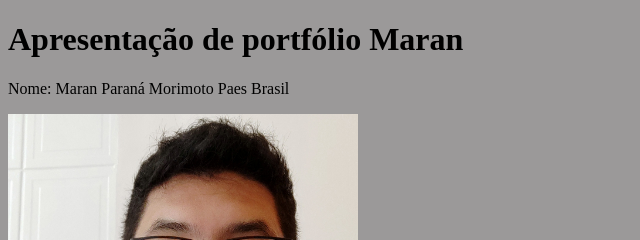
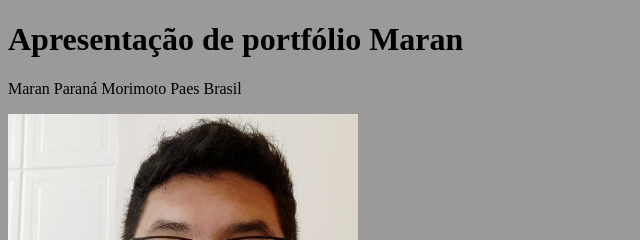
Before and after one commit to maranbrasil/maranbrasil.github.io, a plain HTML site: page index.html in a window 1280 px wide. Shown: the top 240 px of the page, 0-640 px from the left. Drawn offline with Linux system fonts and the light colour scheme.

Commit message:
commitao bomba

```diff
--- a/index.html
+++ b/index.html
@@ -14,7 +14,7 @@
 <body>
     <h1>Apresentação de portfólio Maran</h1>
 
-    <p>Nome: Maran Paraná Morimoto Paes Brasil</p>
+    <p>Maran Paraná Morimoto Paes Brasil</p>
     <img src="IMG_20210311_102148.jpg" alt="foto minha" width=350 pxl>
     <p> HELLO UNIVERSE!!!</p>
     <h4>Bem pouco sobre mim:</h4>
```
